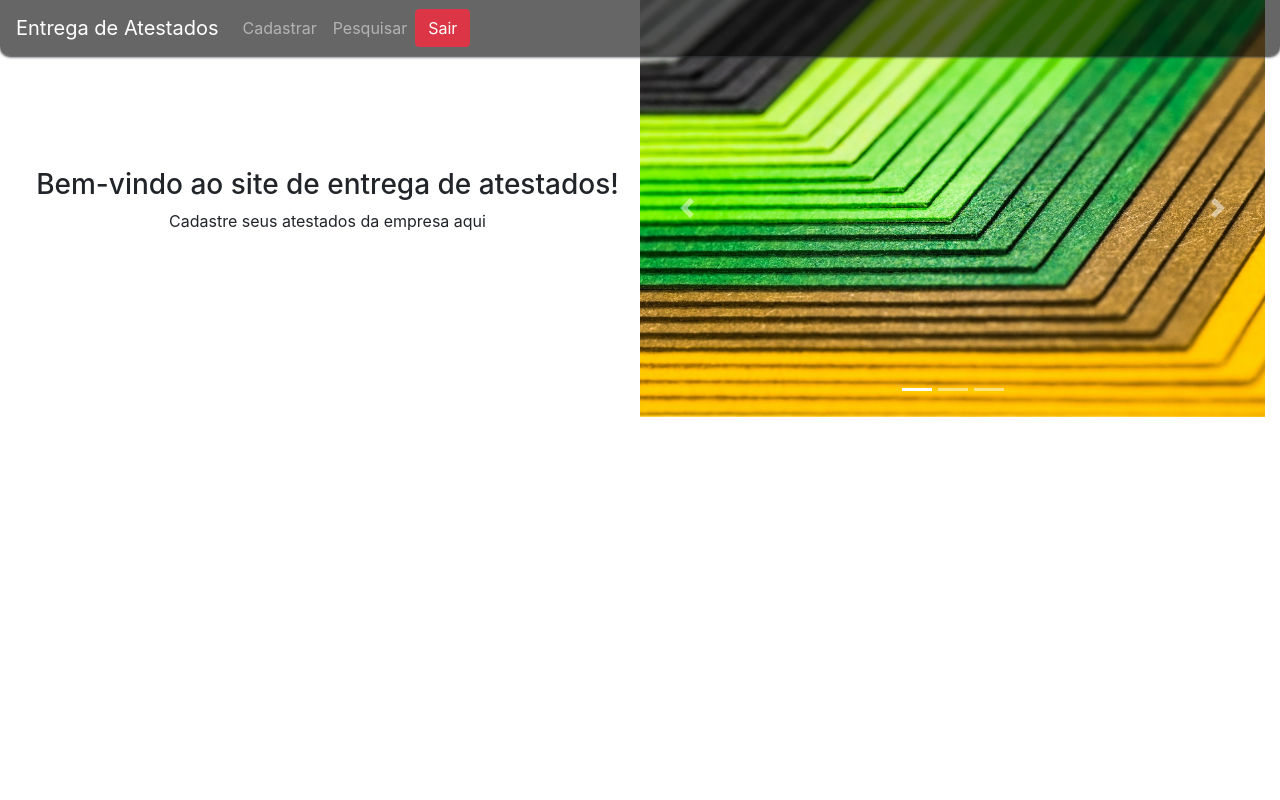
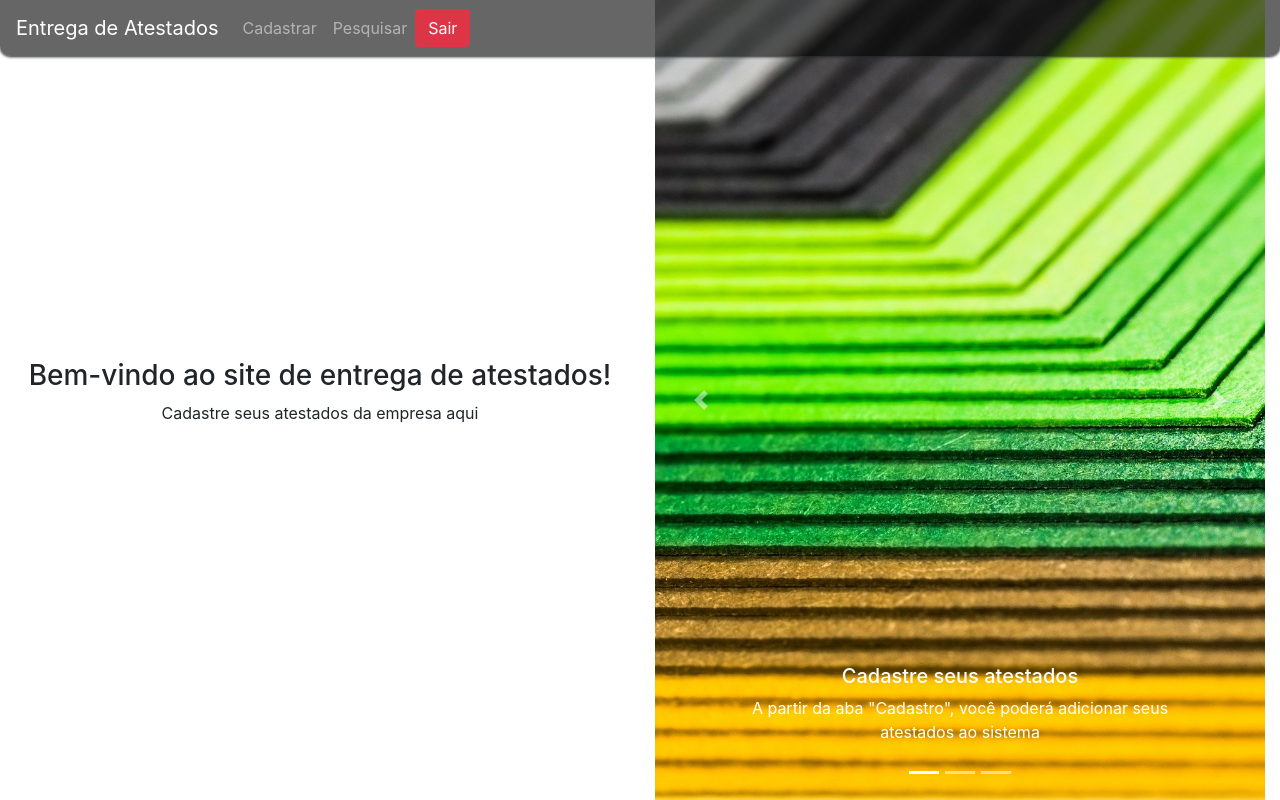
Before and after one commit to Mclara08/atestado-conjunto, a Django app: page / in a window 1280 px wide. Run offline with Django 3.2, Linux system fonts and the light colour scheme; the visitor is signed in with stand-in values (Sample User, id 1); some libraries are stand-ins or nearby versions.

Commit message:
Tela principal ajustada entre os dois containers

```diff
--- a/app/static/css/css_paginas.css
+++ b/app/static/css/css_paginas.css
@@ -3,3 +3,7 @@
     box-shadow: 0px 1px 3px;
     border-radius: 0px 0px 10px 10px;
 }
+
+.carousel-item img{
+    background-color: rgba(0, 0, 0, 0.6);
+}
--- a/app/templates/index.html
+++ b/app/templates/index.html
@@ -16,13 +16,13 @@
 <!--Barra de navegação-->
 {%include "model-nav.html" %}
 
-<div class="container-fluid my-auto" id="container-home">
-    <div class="row align-items-center no-gutters">
-        <div class="col-md-6 col-12 text-center" id="text-home">
+<div class="container-fluid">
+    <div class="row" id="row-home">
+        <div class="col-md-6 col-lg-6 col-12 align-self-center text-center" id="text-home">
             <h3>Bem-vindo ao site de entrega de atestados!</h3>
             <p>Cadastre seus atestados da empresa aqui</p>
         </div>
-        <div class="col-md-6 col-12" id="carrossel-home">
+        <div class="col-md-6 col-12 align-self-center" id="carrossel-home">
             <div id="carrossel" class="carousel slide" data-ride="carousel">
                 <ol class="carousel-indicators">
                     <li data-target="#carrossel" data-slide-to="0" class="active"></li>
@@ -31,13 +31,25 @@
                 </ol>
                 <div class="carousel-inner">
                     <div class="carousel-item active">
-                        <img class="d-block img-fluid" src="{%static 'img/colorful-182220_1920.jpg'%}" alt="First slide">
+                        <img class="d-block" src="{%static 'img/colorful-182220_1920.jpg'%}" alt="First slide">
+                        <div class="carousel-caption d-none d-md-block">
+                            <h5>Cadastre seus atestados</h5>
+                            <p>A partir da aba "Cadastro", você poderá adicionar seus atestados ao sistema</p>
+                        </div>
                     </div>
                     <div class="carousel-item">
-                        <img class="d-block img-fluid" src="{%static 'img/laptop-3196481_1920.jpg'%}" alt="Second slide">
+                        <img class="d-block" src="{%static 'img/laptop-3196481_1920.jpg'%}" alt="Second slide">
+                        <div class="carousel-caption d-none d-md-block">
+                            <h5>Administre seus atestados</h5>
+                            <p>A partir da aba "Pesquisa", você terá acesso aos atestados cadastrados, podendo excluí-los e alterá-los</p>
+                        </div>
                     </div>
                     <div class="carousel-item">
-                        <img class="d-block img-fluid" src="{%static 'img/office-1209640_1920.jpg'%}" alt="Third slide">
+                        <img class="d-block" src="{%static 'img/office-1209640_1920.jpg'%}" alt="Third slide">
+                        <div class="carousel-caption d-none d-md-block">
+                            <h5>Segurança</h5>
+                            <p>Apenas você poderá alterar ou excluir seus atestados</p>
+                        </div>
                     </div>
                 </div>
                 <a class="carousel-control-prev" href="#carrossel" role="button" data-slide="prev">
@@ -55,15 +67,15 @@
 </div>
 <script>
     $('.carousel').carousel({
-        interval: 2000
+        interval: 5000
     });
 
     $(function(){
         var altura = $(window).height();
-        var largura = $(window).width();
 
-        $('#container-home').css('height', altura);
-
+        $('#row-home').css('height', altura);
+        $('#carrossel').css('height', altura);
+        $('.d-block').css('height',altura);
     });
 
 </script>
```
